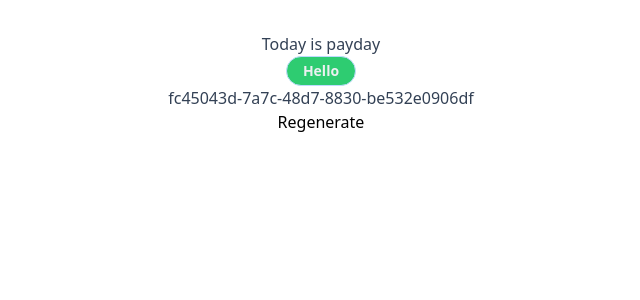
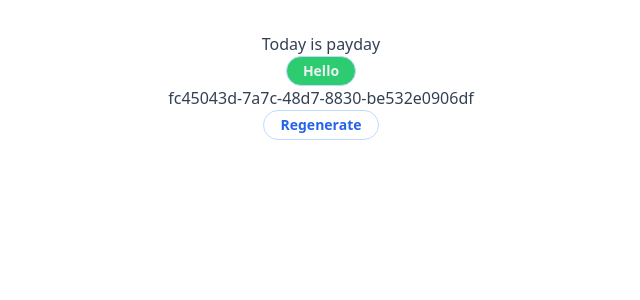
Before and after one commit to patrykomiotek/ocdapp, a React (Vite) app: page / in a window 1280 px wide. Shown: the top 300 px of the page, without its empty margins (319-959 px from the left). Built offline with nearby package versions, Linux system fonts and the light colour scheme.

Commit message:
feat: button component

```diff
--- a/src/components/Genrator/Generator.tsx
+++ b/src/components/Genrator/Generator.tsx
@@ -1,4 +1,4 @@
-import { useState } from 'react';
+import { MouseEventHandler, useState } from 'react';
 import { v4 as uuidv4 } from 'uuid';
 
 import { Text } from '@ui/atoms/Text';
@@ -9,20 +9,24 @@ export const Generator = () => {
 
   // let id = uuidv4();
 
-  const handleClick = () => {
+  const handleClick: MouseEventHandler<HTMLButtonElement> = (e) => {
+  // const handleClick = (e: MouseEvent) => {
     // id = uuidv4();
     // state[1](uuidv4());
     setId(uuidv4());
 
-    console.log(id);
+    console.log(e);
   }
 
   return (
     <>
       {/* <Text>{state[0]}</Text> */}
       <Text>{id}</Text>
-      <button onClick={handleClick}>Regenerate</button>
-      {/* <Button /> */}
+      {/* <button onClick={handleClick}>Regenerate</button> */}
+      <Button
+        label="Regenerate"
+        onClick={handleClick}
+      />
     </>
   );
 }
--- a/src/ui/atoms/Button/Button.tsx
+++ b/src/ui/atoms/Button/Button.tsx
@@ -1,6 +1,6 @@
 import clsx from 'clsx';
 
-import type { ComponentProps } from 'react';
+import type { ComponentProps, MouseEvent, MouseEventHandler } from 'react';
 
 // const colors: Record<string, string> = {
 const colors = {
@@ -33,9 +33,12 @@ type Props = {
   label: string;
   color?: ColorType,
   bgColor?: ColorType,
+  onClick?: MouseEventHandler<HTMLButtonElement>
+  // onClick: () => void
 }
 
-export const Button = ({ label, bgColor, color }: ComponentProps<'button'> & Props) => {
+// export const Button = ({ label, bgColor, color }: ComponentProps<'button'> & Props) => {
+export const Button = ({ label, bgColor, color, onClick }: Props) => {
   const _color = color ? colors[color] : '';
   const _bgColor = bgColor ? colors[bgColor] : '';
 
@@ -50,6 +53,7 @@ export const Button = ({ label, bgColor, color }: ComponentProps<'button'> & Pro
 
   return (
     <button
+      onClick={onClick}
       className={classes}
       style={{
         color: _color,
```
